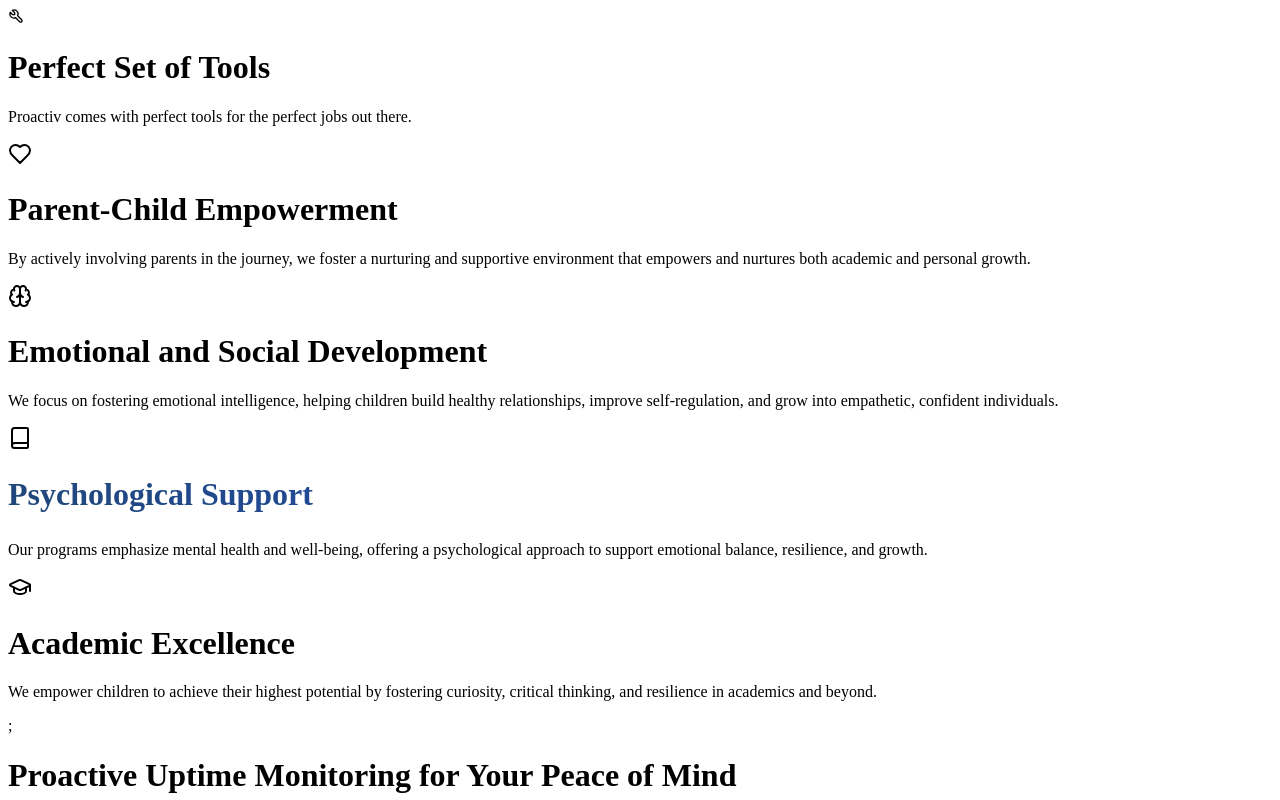
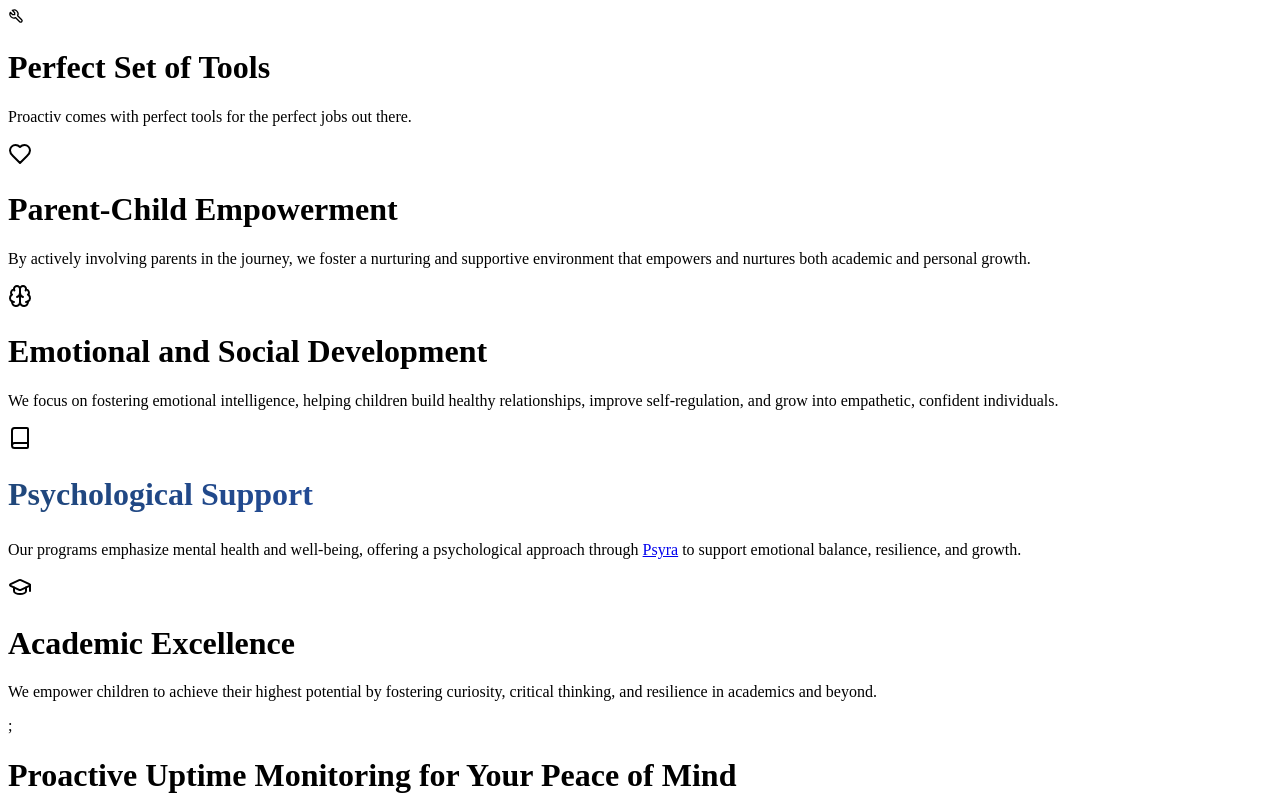
Before and after one commit to Sahal-Palayat/Static-Upthinkers, a Next.js app: page /features/FirstSection in a window 1280 px wide. Shown: the top 800 px of the page. Built offline with nearby package versions, Linux system fonts and the light colour scheme.

Commit message:
added psyra

```diff
--- a/src/pages/acertenityComponents/ForthSectionCard.jsx
+++ b/src/pages/acertenityComponents/ForthSectionCard.jsx
@@ -67,8 +67,15 @@ export const Header = () => {
 
               <p className="max-w-2xl text-sm md:text-xl mt-2 text-[#20477a] mb-8 text-center">
                 Our programs emphasize mental health and well-being, offering a
-                psychological approach to support emotional balance, resilience,
-                and growth.
+                psychological approach through{" "}
+                <a
+                  href="https://psyra.in"
+                  target="_blank"
+                  rel="noopener noreferrer"
+                >
+                  Psyra
+                </a>{" "}
+                to support emotional balance, resilience, and growth.
               </p>
             </div>
           </div>
```
